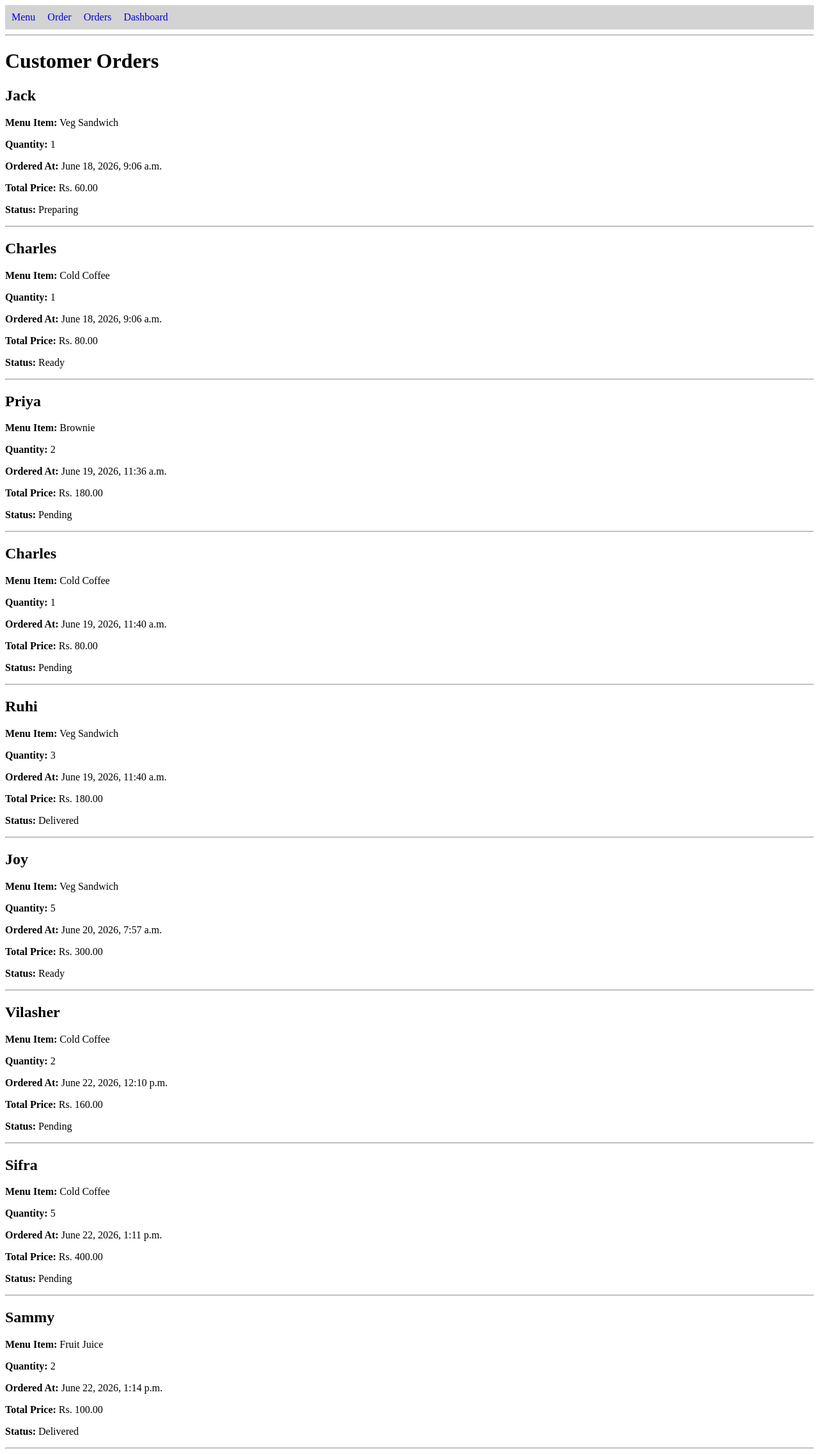
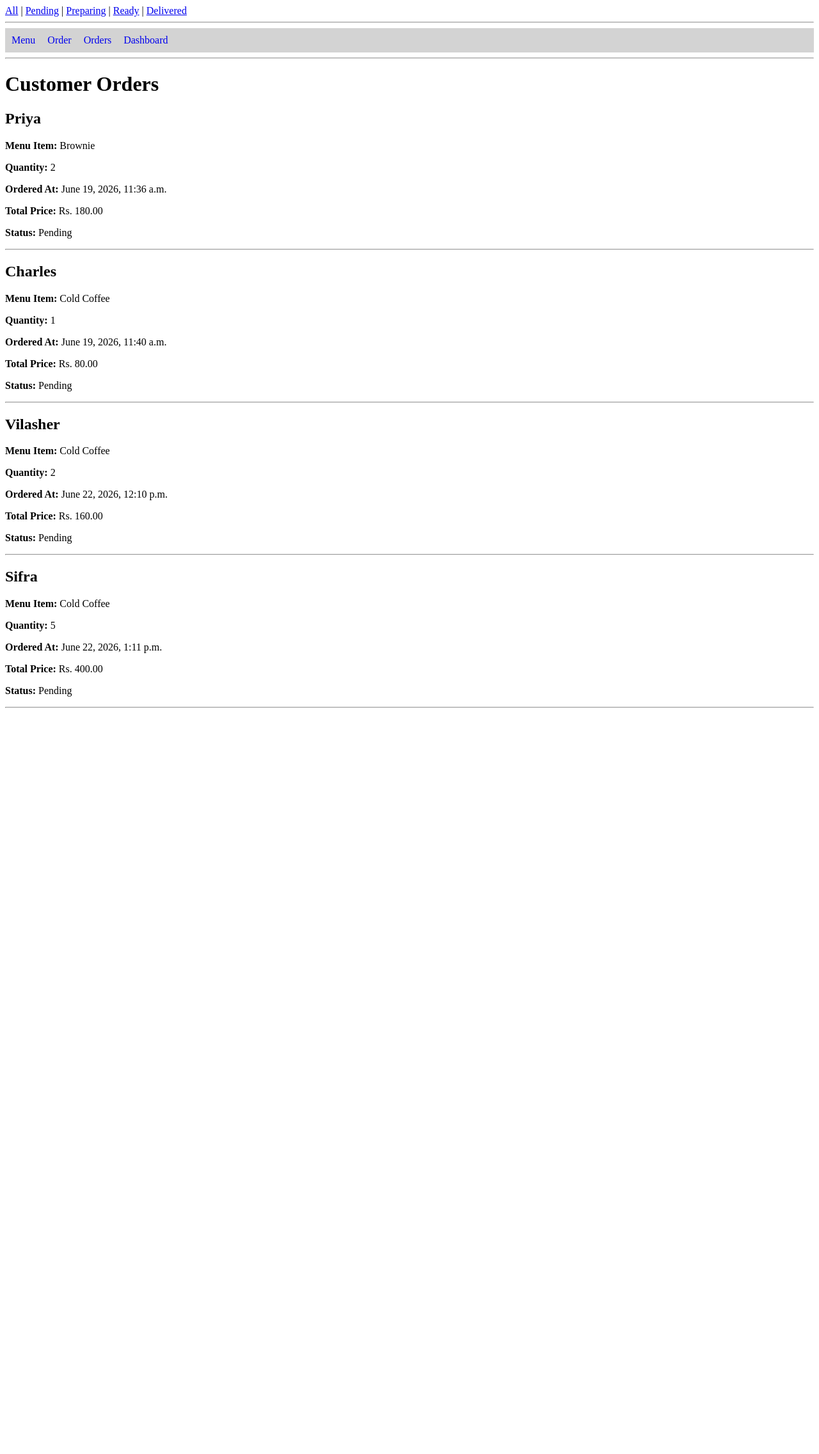
Before and after one commit to Shreeya-k-Ram/CafeFlow-Order-Management, a Django app: page /orders/?status=Pending in a window 1280 px wide. Shown: the whole page at 64% size. After the commit the page ends 1107 px from the top, so only its background shows below. Run offline with Django 5.2, Linux system fonts and the light colour scheme; data comes from the database, SQL or seed files in the repository.

Commit message:
Added order status filtering feature

```diff
--- a/cafe_project/cafe/templates/cafe/dashboard.html
+++ b/cafe_project/cafe/templates/cafe/dashboard.html
@@ -72,6 +72,11 @@
             <p>{{ top_item }}</p>
         </div>
 
+        <div>
+            <h3>Total_revenue</h3>
+            <p>{{ total_revenue }}</p>
+        </div>
+
     </div>
 
     <h2>Recent Orders</h2>
--- a/cafe_project/cafe/templates/cafe/order_list.html
+++ b/cafe_project/cafe/templates/cafe/order_list.html
@@ -12,6 +12,14 @@
         }
     </style>
 <body>
+
+    <a href="/orders/">All</a> |
+    <a href="/orders/?status=Pending">Pending</a> |
+    <a href="/orders/?status=Preparing">Preparing</a> |
+    <a href="/orders/?status=Ready">Ready</a> |
+    <a href="/orders/?status=Delivered">Delivered</a>
+
+    <hr>
 
     <div class="navbar">
         <a href="/menu/">Menu</a>
--- a/cafe_project/cafe/views.py
+++ b/cafe_project/cafe/views.py
@@ -60,6 +60,11 @@ def order_view(request):
 
 def order_list(request) :
     orders = Order.objects.order_by('created_at')
+    status = request.GET.get('status')
+    orders = Order.objects.all()
+
+    if status:
+        orders = orders.filter(status=status)
 
     return render(
         request,
@@ -90,6 +95,10 @@ def dashboard(request):
         if items:
             top_item = max(items, key=items.get)
 
+        total_revenue = 0
+        for order in Order.objects.all():
+            total_revenue += order.total_price()
+
     return render(
         request,
         'cafe/dashboard.html',
@@ -100,6 +109,7 @@ def dashboard(request):
             'preparing_orders': preparing_orders,
             'ready_orders': ready_orders,
             'delivered_orders': delivered_orders,
-            'top_item': top_item
+            'top_item': top_item,
+            'total_revenue': total_revenue
         }
     )
```
